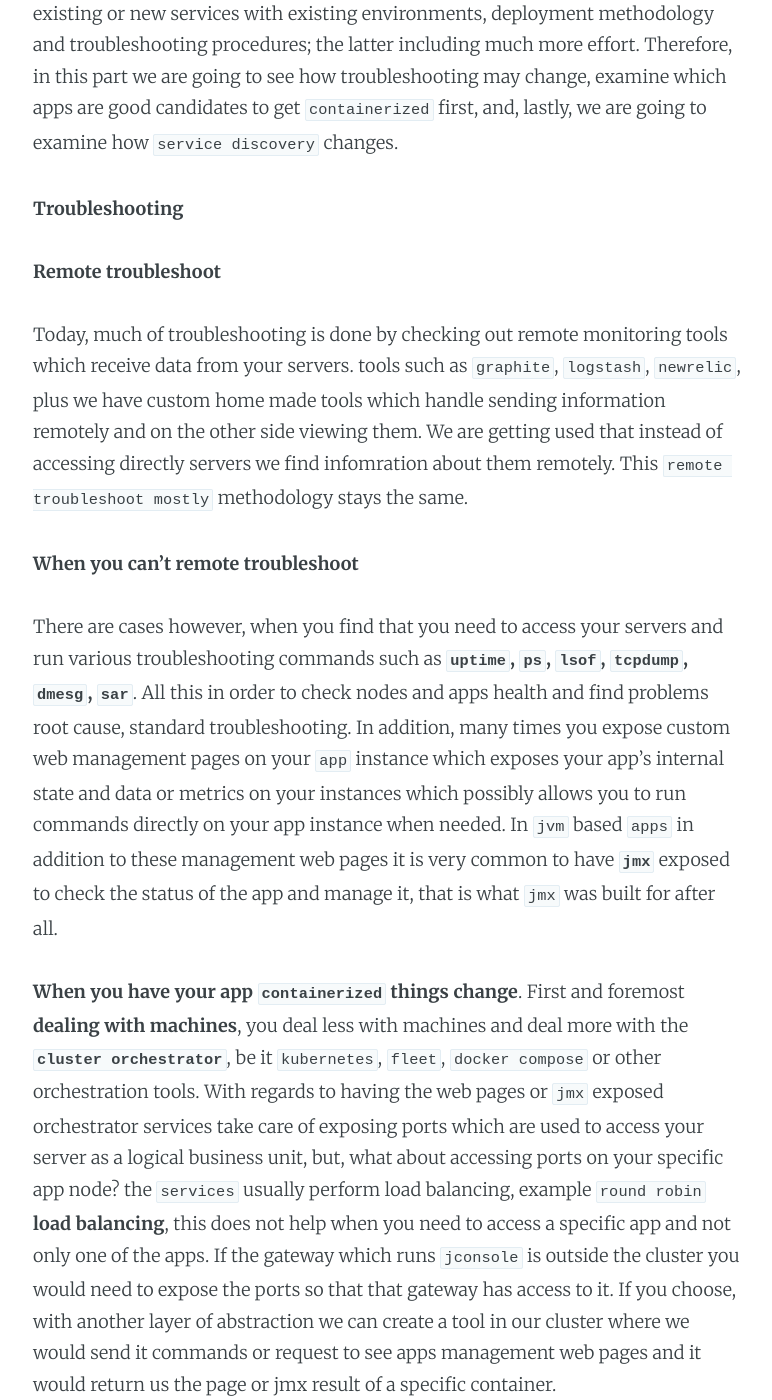
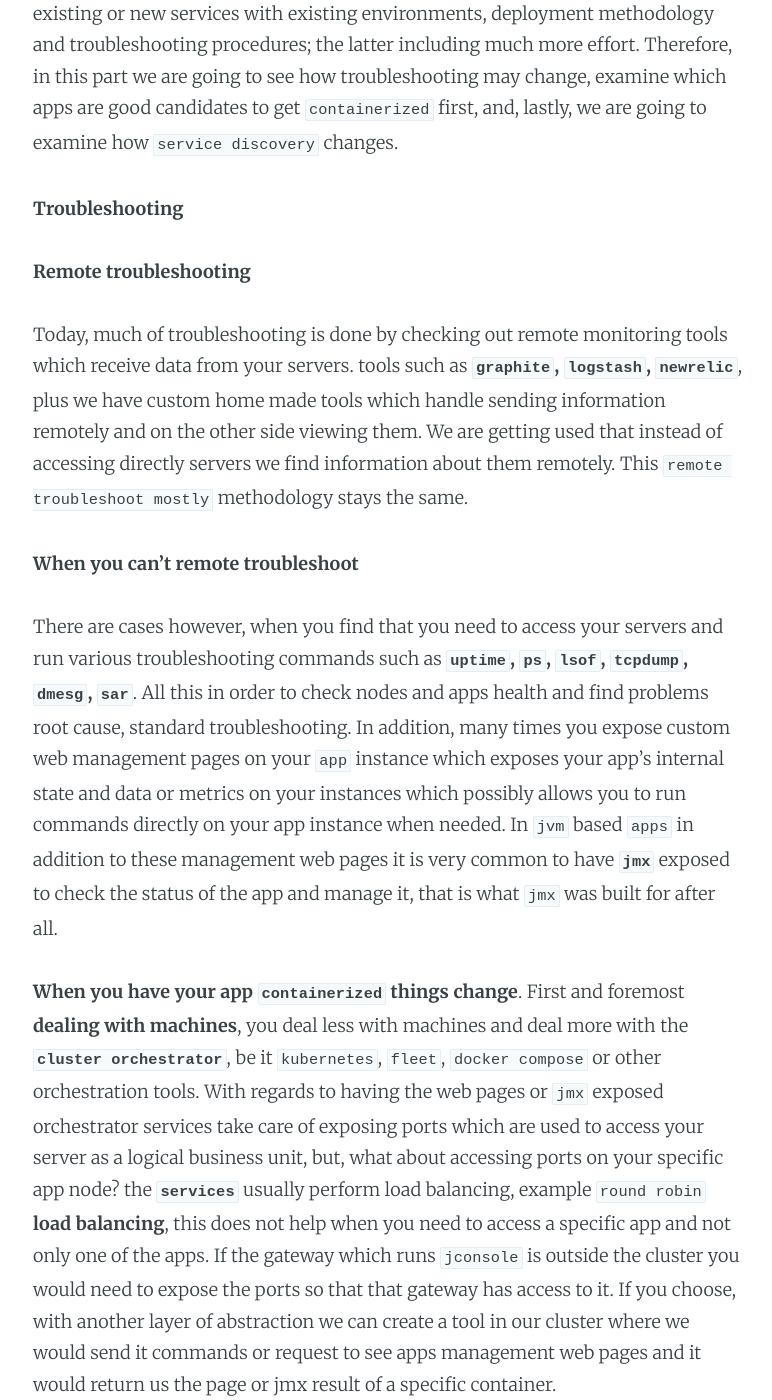
Before and after one commit to LivePersonInc/techblog, a Jekyll site: the page built from _posts/2016/2016-01-26-docker-adoption-pathway-part02.md, in a window 1280 px wide and 1400 px high, scrolled down 394 px. Shown: the whole window, without its empty margins (252-1024 px from the left). Built offline with Jekyll 4.4.1, drawn with Linux system fonts in a browser that asks for light colours; comment, search, counter and statistics services are not loaded; some of the changed text lies outside the part shown.

Commit message:
+temporary publish part 2

````diff
--- a/_posts/2016/2016-01-26-docker-adoption-pathway-part02.md
+++ b/_posts/2016/2016-01-26-docker-adoption-pathway-part02.md
@@ -11,19 +11,19 @@
 
 **Troubleshooting**
 
-**Remote troubleshoot**
+**Remote troubleshooting**
 
-Today, much of troubleshooting is done by checking out remote monitoring tools which receive data from your servers. tools such as `graphite`, `logstash`, `newrelic`, plus we have custom home made tools which handle sending information remotely and on the other side viewing them.   We are getting used that instead of accessing directly servers we find infomration about them remotely.   This `remote troubleshoot mostly` methodology stays the same.
+Today, much of troubleshooting is done by checking out remote monitoring tools which receive data from your servers. tools such as **`graphite`, `logstash`, `newrelic`**, plus we have custom home made tools which handle sending information remotely and on the other side viewing them.   We are getting used that instead of accessing directly servers we find information about them remotely.   This `remote troubleshoot mostly` methodology stays the same.
 
 **When you can't remote troubleshoot**
 
 There are cases however, when you find that you need to access your servers and run various troubleshooting commands such as **`uptime`, `ps`, `lsof`, `tcpdump`, `dmesg`, `sar`**.  All this in order to check nodes and apps health and find problems root cause, standard troubleshooting.  In addition, many times you expose custom web management pages on your `app` instance which exposes your app's internal state and data or metrics on your instances which possibly allows you to run commands directly on your app instance when needed.  In `jvm` based `apps` in addition to these management web pages it is very common to have **`jmx`** exposed to check the status of the app and manage it, that is what `jmx` was built for after all.
 
-**When you have your app `containerized` things change**.  First and foremost **dealing with machines**, you deal less with machines and deal more with the **`cluster orchestrator`**, be it `kubernetes`, `fleet`, `docker compose` or other orchestration tools.  With regards to having the web pages or `jmx` exposed orchestrator services take care of exposing ports which are used to access your server as a logical business unit, but, what about accessing ports on your specific app node? the `services` usually perform load balancing, example `round robin` **load balancing**, this does not help when you need to access a specific app and not only one of the apps.  If the gateway which runs `jconsole` is outside the cluster you would need to expose the ports so that that gateway has access to it.  If you choose, with another layer of abstraction we can create a tool in our cluster where we would send it commands or request to see apps management web pages and it would return us the page or jmx result of a specific container.
+**When you have your app `containerized` things change**.  First and foremost **dealing with machines**, you deal less with machines and deal more with the **`cluster orchestrator`**, be it `kubernetes`, `fleet`, `docker compose` or other orchestration tools.  With regards to having the web pages or `jmx` exposed orchestrator services take care of exposing ports which are used to access your server as a logical business unit, but, what about accessing ports on your specific app node? the **`services`** usually perform load balancing, example `round robin` **load balancing**, this does not help when you need to access a specific app and not only one of the apps.  If the gateway which runs `jconsole` is outside the cluster you would need to expose the ports so that that gateway has access to it.  If you choose, with another layer of abstraction we can create a tool in our cluster where we would send it commands or request to see apps management web pages and it would return us the page or jmx result of a specific container.
 
 **Running tcpdump in containerized environments**
 
-Let's work with an actual example to see the changing troubleshooting in front of our eyes.  In our case we need to run a network analyzer tool - `tcpdump` in order to analyze the packets sent in between `containers`.  In this example we are going to use a `containerized cassandra` and go through the process of using `tcpdump` to analyze its communication, we would just try to run `tcpdump`.
+Let's work with an **actual example** to see the changing troubleshooting in front of our eyes.  In our case we need to run a network analyzer tool - `tcpdump` in order to analyze the packets sent in between `containers`.  In this example we are going to use a `containerized cassandra` and go through the process of using `tcpdump` to analyze its communication, we would just try to run `tcpdump`.
 
  Note: we are going to start by **naively** trying to run the tools as we did prior `containers era` and then refactor our process until it matches the `containers` spirit.
 
@@ -81,15 +81,15 @@
 bash: lsof: command not found
 ```
 
-So we don't have any `tcpdump` nor `lsof` in our `container`.  Well, I said we were starting naive.  Actually, the way to think of `containers` is more of as processes than a full blown servers what was true for `VM's` isn't true for containers, at least today.  Our problem was that that the container looked like a server, it walked like a server and it quaked like a server, but it's not an actual full blown server **nor** a `lightweight vm` and this is why we got mislead.  We should expect not to have these tools preinstalled in our container and you are most likely to be in this situation quiet a lot for other containers which are not in your control.  What it actually means to us is that in containerized environments troubleshooting is different which is expected but could be misleading at times.
+So we don't have any `tcpdump` nor `lsof` in our `container`.  Well, I said we were starting naive.  Actually, the way to think of `containers` is more of as **processes** than a full blown servers what was true for `VM's` isn't true for containers, at least today.  Our problem was that that the container looked like a server, it walked like a server and it quaked like a server, but it's not an actual full blown server **nor** a `lightweight vm` and this is why we got mislead.  We should expect not to have these tools preinstalled in our container and you are most likely to be in this situation quiet a lot for other containers which are not in your control.  What it actually means to us is that in containerized environments troubleshooting is different which is expected but could be misleading at times.
 
 So, if we wish to use one of the above troubleshooting tools what should be our path? well, there are multiple ones, lets check our options and choose what we think suits best this problem.  Our options with regards to **`tcpdump`** (before filtering and prioritizing):
 
-1. Troubleshoot the container `externally`.  Run `tcpdump` from the `node` itself.
-1. Use another container perhaps a `troubleshooting container` with pre-installed `tcpdump` just for such cases.
-1. Install the `troubleshooting` commands inside our `app` container.
-1. Use new container troubleshooting abstractions, for example, docker has `docker top` command so you can run externally to the container `docker top containerized-cassandra`.
-1. Use 3rd party tools which allow greater visibility into your containers.
+1. Troubleshoot the container **`externally`**.  Run `tcpdump` from the `node` itself.
+1. Use another container perhaps a **`troubleshooting container`** with pre-installed `tcpdump` just for such cases.
+1. **Install** the `troubleshooting` commands inside our `app` container.
+1. Use new container troubleshooting abstractions, for example, docker has **`docker top`** command so you can run externally to the container `docker top containerized-cassandra`.
+1. Use **3rd party** tools which allow greater visibility into your containers.
 
 As always we first see if we have standards, we obviously don't have any `docker tcpdump` then the second best option we have opted for is to run a new container running itself `tcpdump` and use it to analyze the network traffic.  We could have a collection of such troubleshooting containers for such cases, we could then trigger them when needed, we do not clutter our host we have them in containers.
 
````
